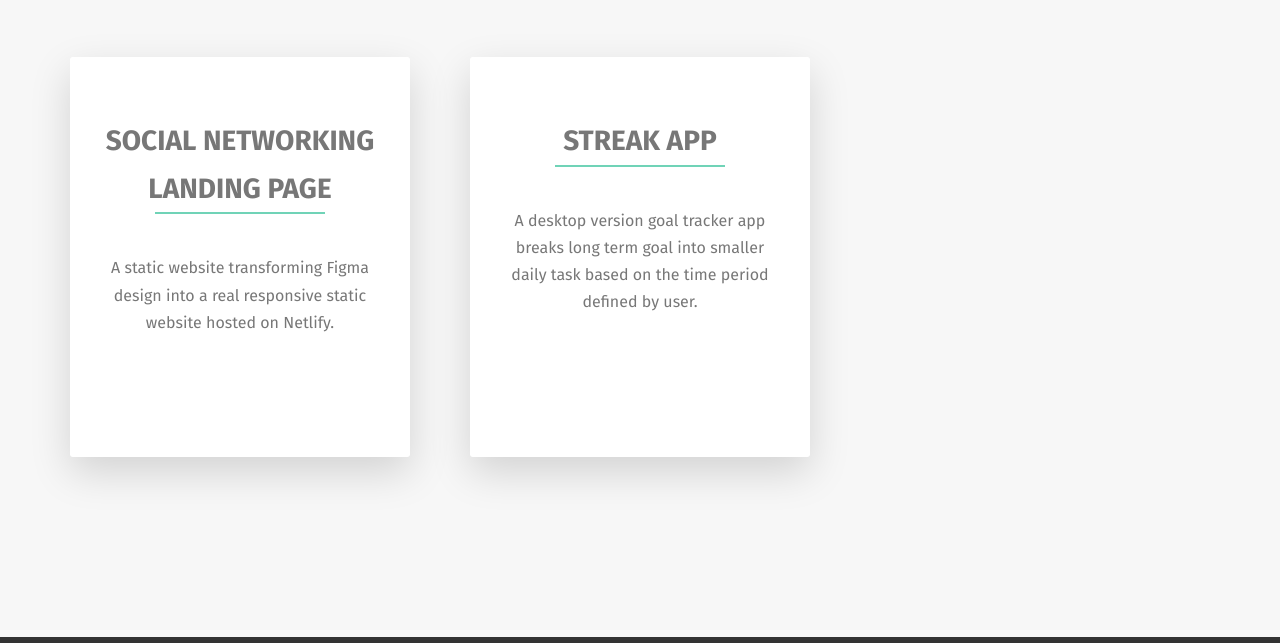
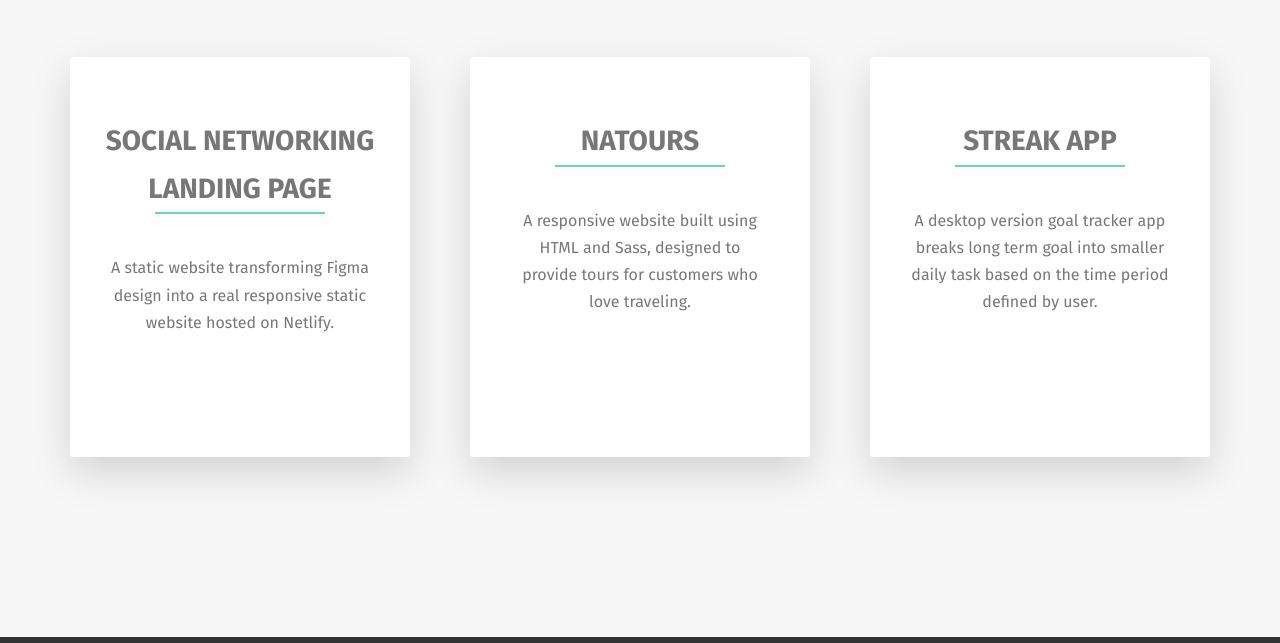
Before and after one commit to ppeyliang/ppeyliang.github.io, a website: page index.html in a window 1280 px wide. Shown: the part 964-1607 px from the top of the page. Drawn offline with nearby package versions, Linux system fonts and the light colour scheme.

Commit message:
add project natours

```diff
--- a/index.html
+++ b/index.html
@@ -113,6 +113,39 @@
           <div class="col-1-of-3">
             <div class="card">
               <div class="card__side card__side--front">
+                <h4 class="card__heading u-margin-top-big">Natours</h4>
+                <p class="card__detail">
+                  A responsive website built using HTML and Sass, designed to
+                  provide tours for customers who love traveling.
+                </p>
+              </div>
+
+              <div class="card__side card__side--back">
+                <div class="card__cta">
+                  <div class="card__technic u-margin-top-big">
+                    <ul>
+                      <li>HTML</li>
+                      <li>Sass</li>
+                      <li>npm</li>
+                    </ul>
+                  </div>
+
+                  <div class="card__button">
+                    <a
+                      href="https://main--natours-wanderlustworlds.netlify.app/"
+                      target="_blank"
+                      class="btn-text"
+                      >View more</a
+                    >
+                  </div>
+                </div>
+              </div>
+            </div>
+          </div>
+
+          <div class="col-1-of-3">
+            <div class="card">
+              <div class="card__side card__side--front">
                 <h4 class="card__heading u-margin-top-big">Streak App</h4>
                 <p class="card__detail">
                   A desktop version goal tracker app breaks long term goal into
```
